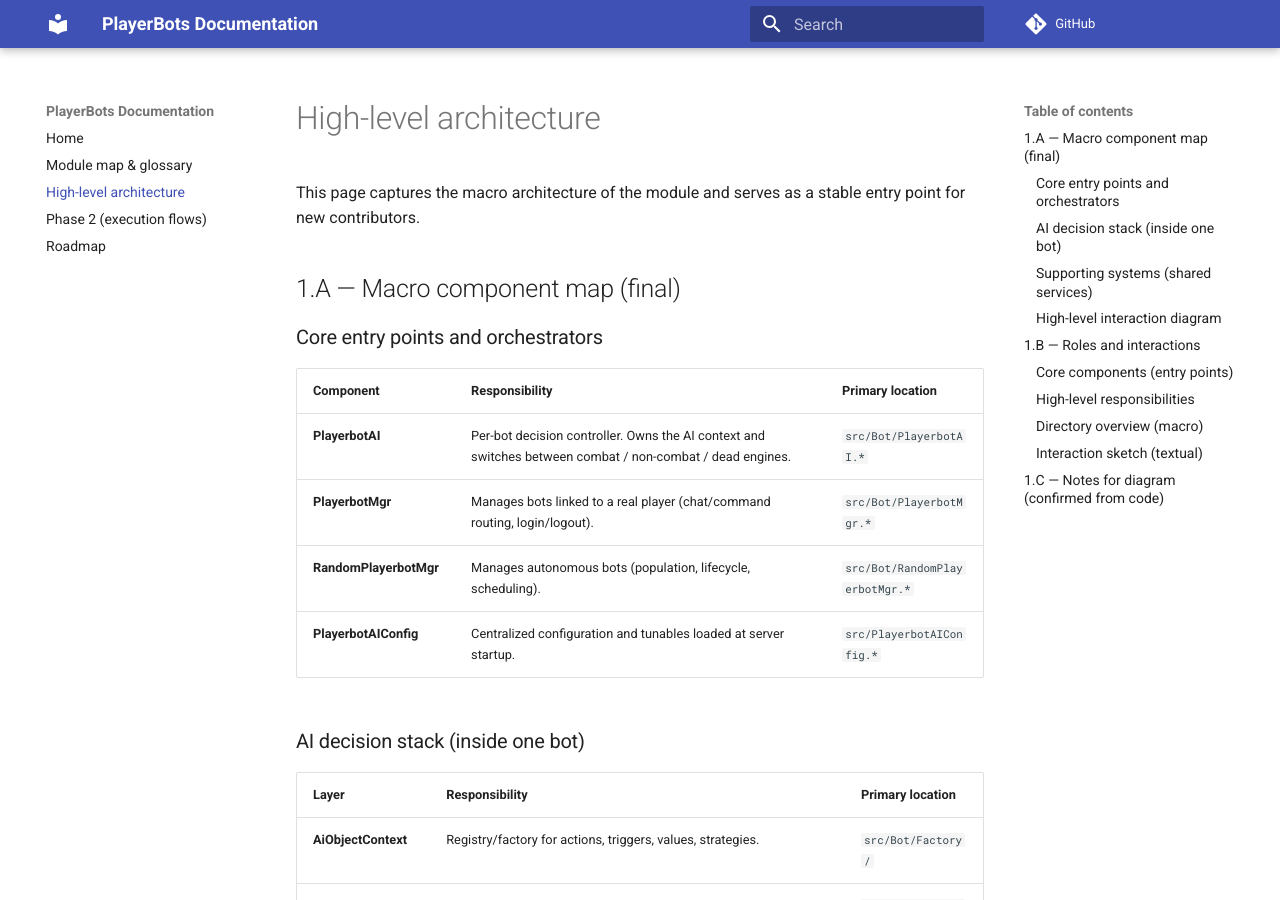
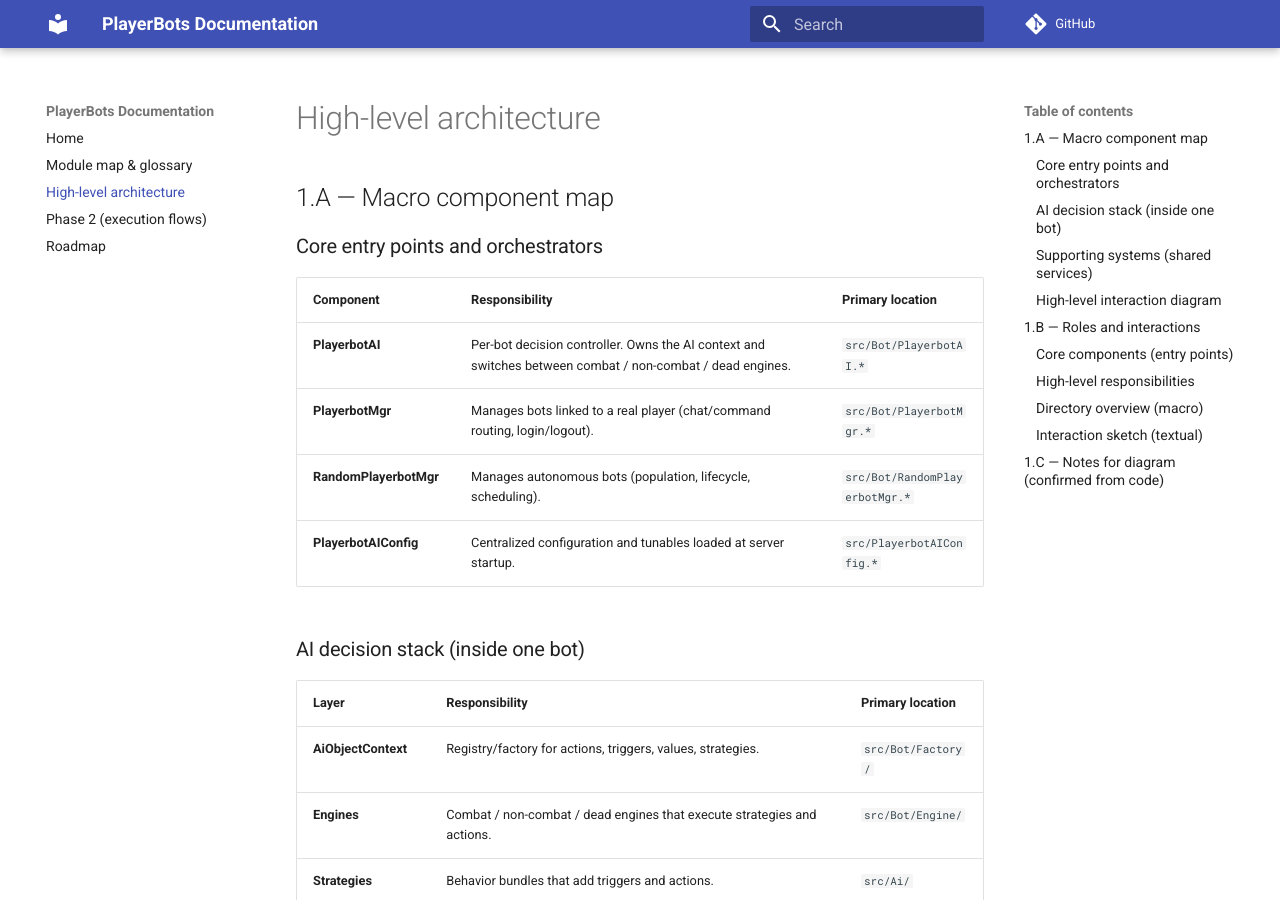
Before and after one commit to Wishmaster117/playerbots-docs, an MkDocs documentation site: the page built from docs/high-level-architecture.md, in a window 1280 px wide and 900 px high. Built offline with MkDocs 1.6.1 and Material for MkDocs 9.7.7, drawn with Linux system fonts in a browser that asks for light colours; comment, search, counter and statistics services are not loaded.

Commit message:
Update high-level-architecture.md

```diff
--- a/docs/high-level-architecture.md
+++ b/docs/high-level-architecture.md
@@ -1,8 +1,6 @@
 # High-level architecture
 
-This page captures the macro architecture of the module and serves as a stable entry point for new contributors.
-
-## 1.A — Macro component map (final)
+## 1.A — Macro component map
 
 ### Core entry points and orchestrators
 
```
